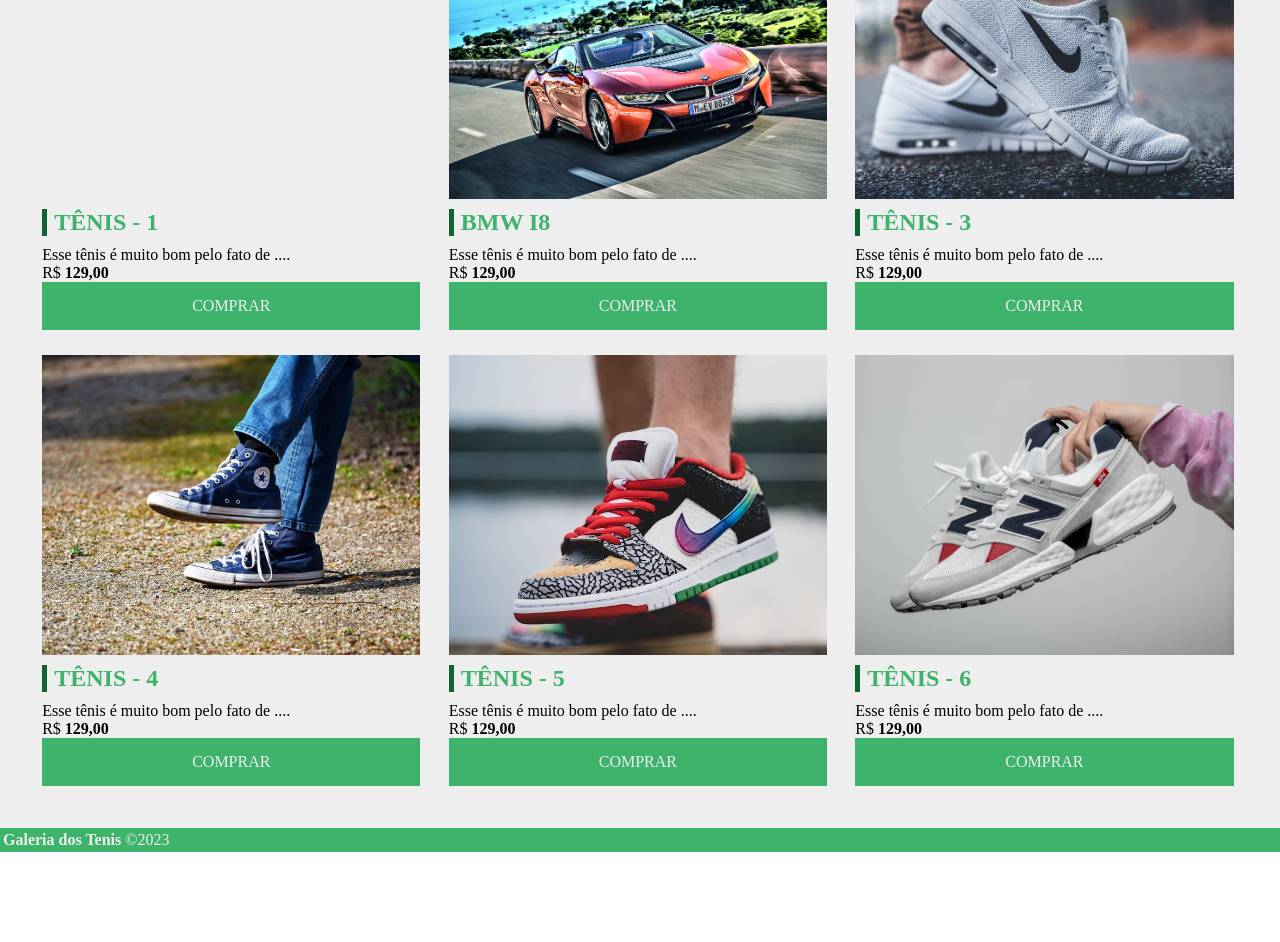
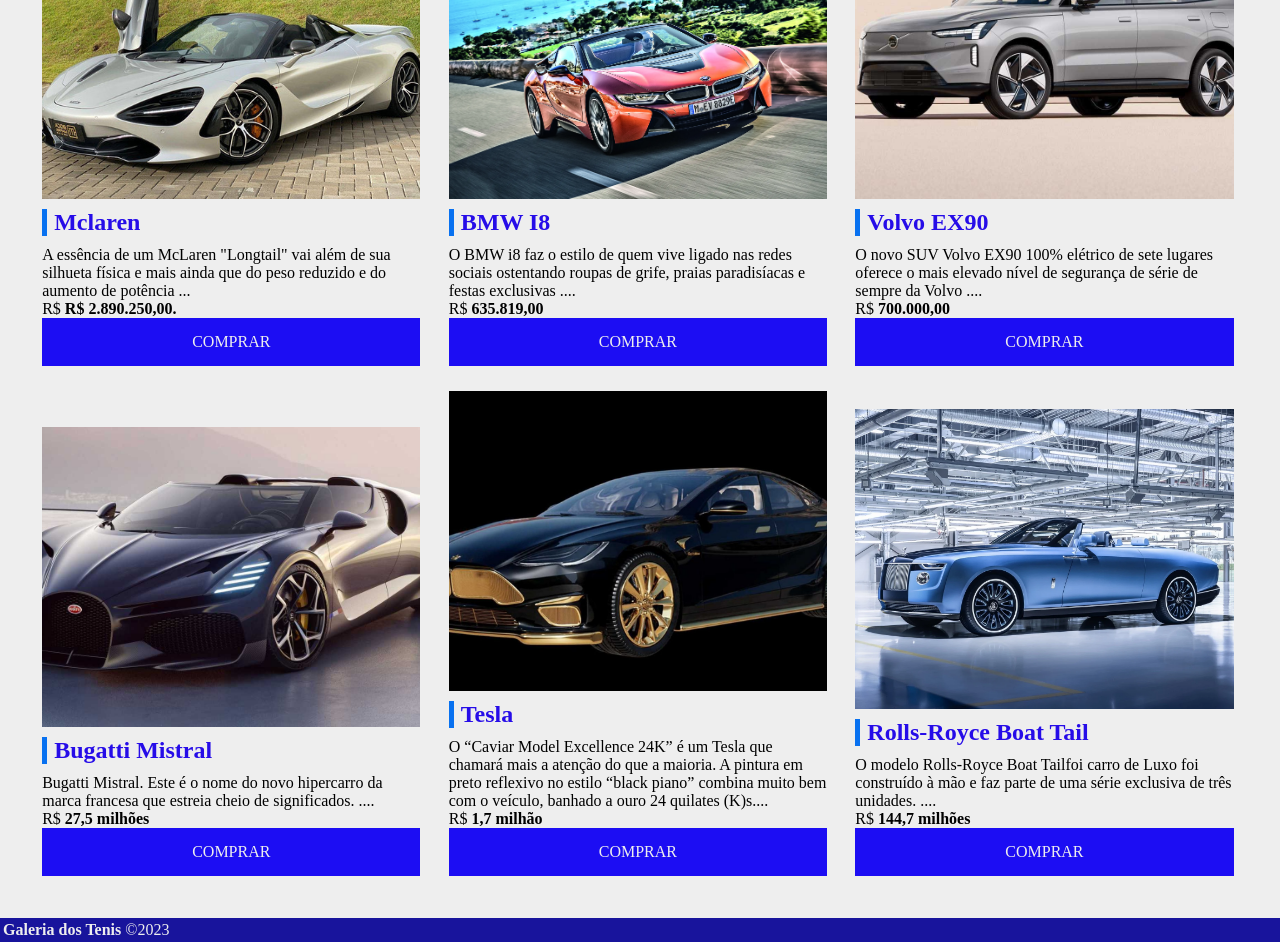
Before and after one commit to vfideelis/projeto-css-html, a plain HTML site: page galeria.html in a window 1280 px wide. Shown: the part 205-1147 px from the top of the page. Before the commit the page ends 1057 px from the top, so only its background shows below. Drawn offline with Linux system fonts and the light colour scheme.

Commit message:
salvando alteracoes

```diff
--- a/css/galeria.css
+++ b/css/galeria.css
@@ -2,11 +2,11 @@
 
 /*Aqui vamos trabalhar o cabeçalho*/
 header{
-    background-color:#3db36b;
+    background-color:#0000ff;
     color:#fff;
     padding: 10px;
     text-align: center;
-    border-bottom: 5px solid #0f642f;
+    border-bottom: 5px solid #4104dc;
 
 }
 
@@ -34,28 +34,29 @@ header{
     background-position: center;
     background-size: cover;
 }
-#img-1{
-    background-image: url('../img/tenis1.jpg');
+#mclaren{
+    background-image: url('../img/mclaren.jpg');
 }
-#img-2{
-    background-image:url(../img/img2-bmw-i8.webp);
+#bmwi8{
+    background-image:url(../img/bmwi8.webp);
 }
 
-#img-3{
-    background-image: url(../img/tenis3.jpg);
+#volvoex90{
+    background-image: url(../img/volvoex90.jpg);
 }
-#img-4{
-    background-image: url('../img/tenis4.jpg');
-}#img-5{
-    background-image: url('../img/tenis5.jpg');
-}#img-6{
-    background-image: url('../img/tenis6.jpg');
+#bugatti{
+    background-image: url('../img/bugatti.jpg');
+}#tesla{
+    background-image: url('../img/Tesla.jpg');
+}
+#rollsroyce{
+    background-image: url('../img/rollsroyce.webp');
 }
 /*Aqui vamos trabalhar as fontes*/
 h3{
     margin-bottom: 10px;
-    color: #3db36b;
-    border-left:5px solid #0f642f;
+    color: #260ce8;
+    border-left:5px solid #0871f0;
     padding-left: 7px;
     font-size: 24px;
 }
@@ -65,7 +66,7 @@ h3{
 }
 /*Aqui vamos trabalhar o rodape*/
 footer{
-    background-color: #3db36b;
+    background-color: #18149c;
     color: #eee;
     border-top: 3px;
     padding: 3px;
@@ -77,7 +78,7 @@ footer{
     text-align: center;
     text-decoration: none;
     text-transform: uppercase;
-    background-color: #3db36b;
+    background-color: #1c0df3;
     color: #eee;
     padding: 15px;
     border: radius 5px;
@@ -86,5 +87,5 @@ footer{
 
 /*Btn hover na hora que passa o mouse em cima ele faz uma animação de trocar a cor*/
 .btn:hover{
-    background-color: #0f642f;
+    background-color: #040470;
 }
--- a/galeria.html
+++ b/galeria.html
@@ -17,62 +17,66 @@
         <main class="container">
             <section class="products-container">
             <div class="card">
-                <div class="product-image " id="img2-bmw-i8.webp"></div>
-                <h3>TÊNIS - 1</h3>
-                <p> Esse tênis é muito bom pelo fato de ....</p>
+                <div class="product-image " id="mclaren"></div>
+                <h3> Mclaren </h3>
+                <p> A essência de um McLaren "Longtail" vai além de sua silhueta física e mais ainda que do peso reduzido e do aumento de potência ...</p>
                 <p>
                   R$
-                  <span class="bold">129,00 </span>
+                  <span class="bold">R$ 2.890.250,00. </span>
                 </p>
                 <a href="#" class="btn">Comprar</a>
             </div>
             <div class="card">
-                <div class="product-image " id="img-2"></div>
+                <div class="product-image " id="bmwi8"></div>
                 <h3>BMW I8</h3>
-                <p> Esse tênis é muito bom pelo fato de ....</p>
+                <p>O BMW i8 faz o estilo de quem vive ligado nas redes sociais ostentando roupas de grife, praias paradisíacas e festas exclusivas ....</p>
                 <p>
                   R$
-                  <span class="bold">129,00 </span>
+                  <span class="bold"> 635.819,00 </span>
                 </p>
                 <a href="#" class="btn">Comprar</a>
             </div>
             <div class="card">
-                <div class="product-image " id="img-3"></div>
-                <h3>TÊNIS - 3</h3>
-                <p> Esse tênis é muito bom pelo fato de ....</p>
+                <div class="product-image " id="volvoex90"></div>
+                <h3> Volvo EX90</h3>
+                <p> O novo SUV Volvo EX90 100% elétrico de sete lugares oferece o mais elevado nível de segurança de série de sempre da Volvo ....</p>
                 <p>
                   R$
-                  <span class="bold">129,00 </span>
+                  <span class="bold">700.000,00 </span>
                 </p>
                 <a href="#" class="btn">Comprar</a>
             </div>
             <div class="card">
-                <div class="product-image " id="img-4"></div>
-                <h3>TÊNIS - 4</h3>
-                <p> Esse tênis é muito bom pelo fato de ....</p>
+                <div class="product-image " id="bugatti"></div>
+                <h3>Bugatti  Mistral </h3>
+                <p>Bugatti Mistral. Este é o nome do novo hipercarro da marca francesa que estreia cheio de significados. ....</p>
                 <p>
                   R$
-                  <span class="bold">129,00 </span>
+                <span class="bold">27,5 milhões </span>
                 </p>
                 <a href="#" class="btn">Comprar</a>
             </div>
             <div class="card">
-                <div class="product-image " id="img-5"></div>
-                <h3>TÊNIS - 5</h3>
-                <p> Esse tênis é muito bom pelo fato de ....</p>
+                <div class="product-image " id="tesla"></div>
+                <h3>
+                  Tesla </h3>
+                <p>O “Caviar Model Excellence 24K” é um Tesla que chamará mais a atenção do que a maioria. A pintura em preto reflexivo no estilo
+                  “black piano” combina muito bem com o veículo, banhado a ouro 24 quilates (K)s....</p>
                 <p>
                   R$
-                  <span class="bold">129,00 </span>
+                  <span class="bold"> 1,7 milhão
+                  </span>
                 </p>
                 <a href="#" class="btn">Comprar</a>
             </div>
             <div class="card">
-                <div class="product-image " id="img-6"></div>
-                <h3>TÊNIS - 6</h3>
-                <p> Esse tênis é muito bom pelo fato de ....</p>
+                <div class="product-image " id="rollsroyce"></div>
+                <h3>Rolls-Royce Boat Tail</h3>
+                <p> O modelo Rolls-Royce Boat Tailfoi carro de Luxo foi construído à mão e faz parte de uma série exclusiva de três unidades.
+                  ....</p>
                 <p>
                   R$
-                  <span class="bold">129,00 </span>
+                  <span class="bold"> 144,7 milhões  </span>
                 </p>
                 <a href="#" class="btn">Comprar</a>
             </div>
```
Also changed, not shown: img/Tesla.jpg (added), img/bmwi8.webp (renamed from img/img2-bmw-i8.webp), img/bugatti.jpg (added), img/img-1volvo.avif (deleted), img/mclaren.jpg (added), img/rollsroyce.webp (added), img/volvoex90.jpg (added), notas..txt (added).
